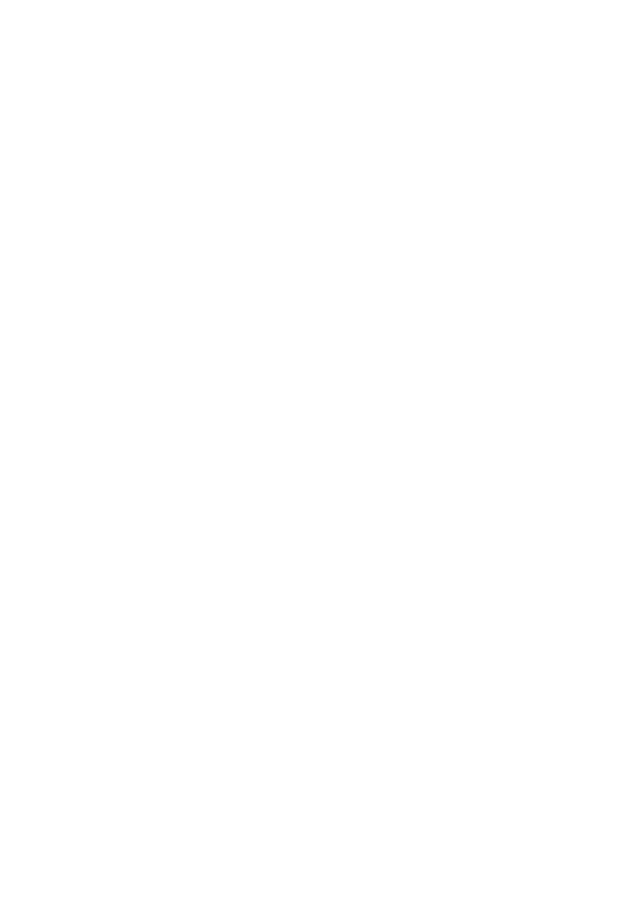
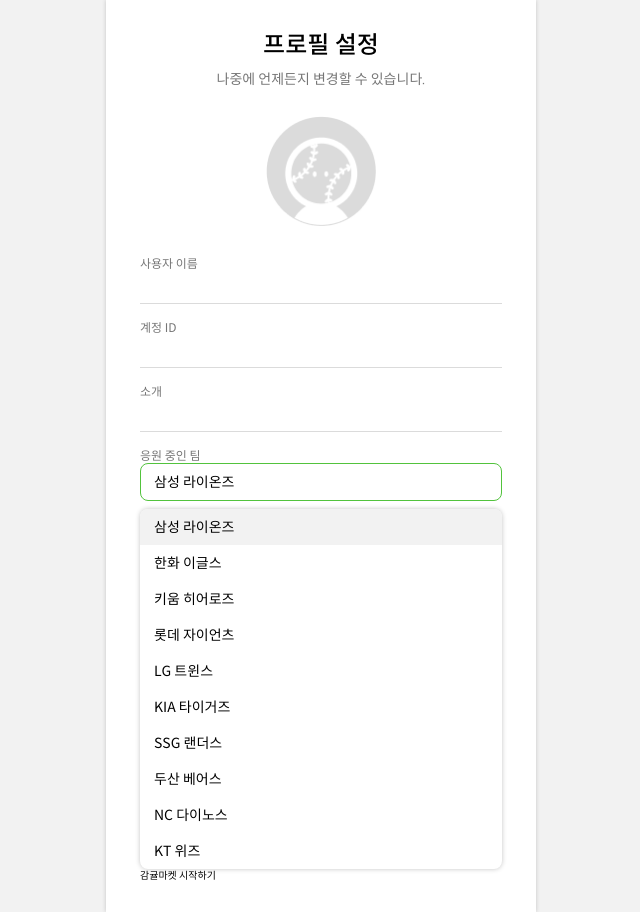
Before and after one commit to FRONTENDSCHOOL5/final-08-Off-field-baseball, a React (Create React App) app: page /joinprofile in a window 1280 px wide. Shown: the whole page, without its empty margins (319-959 px from the left). Before the commit the page ends 800 px from the top, so only its background shows below. Built offline with nearby package versions, Linux system fonts and the light colour scheme.

Commit message:
feat: Form, MainLayout 컴포넌트 완성/ Select 컴포넌트, Login,JoinProfile 페이지 작업중

```diff
--- a/src/App.js
+++ b/src/App.js
@@ -1,9 +1,11 @@
 import GlobalStyle from './styles/GlobalStyle';
+import Router from './routes/Router';
 
 function App() {
   return (
     <>
       <GlobalStyle />
+      <Router />
     </>
   );
 }
--- /dev/null
+++ b/src/components/common/form/Form.jsx
@@ -0,0 +1,35 @@
+import React from "react";
+import styled from "styled-components";
+
+const StyledForm = styled.form`
+  label {
+    display: block;
+    font-size: 1.2rem;
+    line-height: 1.5rem;
+    color: var(--gray-400);
+  }
+  label:not(:first-child) {
+    margin-top: 16px;
+  }
+  input {
+    width: 100%;
+    font-size: 1.4rem,;
+    line-height: 1.4rem;
+    border: 1px solid #DBDBDB;
+    border-width: 0 0 1px 0;
+    padding: 10px 0 8px 0;
+  }
+  input:focus {
+    outline: none;
+    border-color: ${(props) => (props.team ? 'var(--main-color-'+props.team+')':'var(--primary-color)')};
+  }
+`;
+
+export default function Form({team, children, handleForm}) {
+  console.log(handleForm)
+  return (
+    <StyledForm team={team} onSummit={handleForm || null}>
+      {children}
+    </StyledForm>
+  );
+}
--- /dev/null
+++ b/src/components/common/select/Select.jsx
@@ -0,0 +1,40 @@
+import styled from "styled-components";
+
+const StyledSelect = styled.div`
+  .btn-select{
+    width: 100%;
+    border-radius: 8px;
+    padding: 9px 14px 9px 13px;
+    text-align: left;
+    font-size: 1.4rem;
+    border: 1px solid var(--primary-color);
+  }
+  ul {
+    margin-top: 8px;
+    box-shadow: 0px 0px 5px var(--gray-300);
+    font-size: 1.4rem;
+    border-radius: 8px;
+    padding: 0;
+    overflow: hidden;
+  }
+  ul button {
+    padding: 9px 14px;
+    width: 100%;
+    text-align: left;
+  }
+  /* 현재 선택된 옵션 */
+  .selected-option {
+    background: var(--gray-100);
+  }
+`
+
+function Select({children, id}) {
+  return (
+    // label 태그 for과 연결할 id입니다
+    <StyledSelect id={id} class="custom-select">
+      {children}
+    </StyledSelect>
+  );
+}
+
+export default Select;
--- /dev/null
+++ b/src/components/layout/MainLayout.jsx
@@ -0,0 +1,12 @@
+import React from "react";
+import styled from "styled-components";
+
+const MainLayout = styled.main`
+  width: min(100%, 430px);
+  flex-grow: 1;
+  box-shadow: 0px 0px 4px var(--gray-300); /* 임시 */
+  background: white;
+  margin: auto;
+`;
+
+export default MainLayout;
--- /dev/null
+++ b/src/pages/join/JoinProfile.jsx
@@ -0,0 +1,68 @@
+import MainLayout from '../../components/layout/MainLayout';
+import {BASIC_PROFILE_LG} from '../../styles/CommonIcons'
+import Form from '../../components/common/form/Form';
+import styled from "styled-components";
+import StyledSelect from "../../components/common/select/Select";
+
+const StyledJoinProfile = styled(MainLayout)`
+  padding: 30px 34px;
+
+  h1, p {
+    text-align: center;
+  }
+  h1 {
+    margin-bottom: 12px;
+    font-size: 2.4rem;
+    font-weight: 500;
+    line-height: 3rem;
+  }
+  p {
+    margin-bottom: 30px;
+    font-size: 1.4rem;
+    color: var(--gray-400);
+  }
+`
+const StyledImg = styled.img`
+  width: 110px;
+  aspect-ratio: 1/1;
+  margin: 0 auto 30px;
+`
+function JoinProfile({team}) {
+  const handelForm = () => {
+
+  }
+  return (
+    <StyledJoinProfile>
+      <h1>프로필 설정</h1>
+      <p>나중에 언제든지 변경할 수 있습니다.</p>
+      <StyledImg src={BASIC_PROFILE_LG} alt="" />
+      <Form team={team} handelForm={handelForm}>
+        <label htmlFor="email-inp">사용자 이름</label>
+        <input id="email-inp" type="text"/>
+        <label htmlFor="password-inp">계정 ID</label>
+        <input id="password-inp" type="text"/>
+        <label htmlFor="introduce-inp">소개</label>
+        <input id="introduce-inp" type="text"/>
+        <label htmlFor="myTeam">응원 중인 팀</label>
+        <StyledSelect id='myTeam'>
+          <button class="btn-select">삼성 라이온즈</button>
+          <ul>
+            <li><button class="selected-option" type="button">삼성 라이온즈</button></li>
+            <li><button type="button">한화 이글스</button></li>
+            <li><button type="button">키움 히어로즈</button></li>
+            <li><button type="button">롯데 자이언츠</button></li>
+            <li><button type="button">LG 트윈스</button></li>
+            <li><button type="button">KIA 타이거즈</button></li>
+            <li><button type="button">SSG 랜더스</button></li>
+            <li><button type="button">두산 베어스</button></li>
+            <li><button type="button">NC 다이노스</button></li>
+            <li><button type="button">KT 위즈</button></li>
+          </ul>
+        </StyledSelect>
+        <button type="submit">감귤마켓 시작하기</button>
+      </Form>
+    </StyledJoinProfile>
+  );
+}
+
+export default JoinProfile;
--- /dev/null
+++ b/src/pages/login/Login.jsx
@@ -0,0 +1,42 @@
+import { useState } from 'react';
+import { Link } from "react-router-dom";
+import Form from '../../components/common/form/Form';
+import MainLayout from '../../components/layout/MainLayout';
+import styled from "styled-components";
+
+// MainLayout 확장
+const StyledLogin = styled(MainLayout)`
+  padding: 30px 34px;
+
+  h1 {
+    margin-bottom: 40px;
+    font-weight: 500;
+    font-size: 2.4rem;
+    line-height: 3rem;
+    text-align: center;
+  }
+  a {
+  display: block;
+  text-align: center;
+  font-size: 1.2rem;
+  color: var(--gray-400);
+  }
+`
+
+function Login({team}) {
+  return (
+    <StyledLogin>
+      <h1>로그인</h1>
+      <Form team={team}>
+        <label htmlFor="email-inp">이메일</label>
+        <input id="email-inp" type="text"/>
+        <label htmlFor="password-inp">비밀번호</label>
+        <input id="password-inp" type="text"/>
+        <button type="submit">로그인</button>
+        <Link to="/login">이메일로 회원가입</Link>
+      </Form>
+    </StyledLogin>
+  );
+}
+
+export default Login;
--- /dev/null
+++ b/src/routes/Router.jsx
@@ -0,0 +1,14 @@
+import { BrowserRouter, Routes, Route } from "react-router-dom";
+import Login from "../pages/login/Login";
+import JoinProfile from "../pages/join/JoinProfile";
+
+export default function Router() {
+  return (
+    <BrowserRouter>
+      <Routes>
+        <Route path="/login" element={<Login />}/>
+        <Route path="/joinprofile" element={<JoinProfile />}/>
+      </Routes>
+    </BrowserRouter>
+  )
+}
--- a/src/styles/CommonIcons.jsx
+++ b/src/styles/CommonIcons.jsx
@@ -29,7 +29,7 @@
 
 export {
   ARROW_LEFT,
-  CLOSE,
+  X,
   HOME,
   HEART,
   EDIT,
--- a/src/styles/GlobalStyle.jsx
+++ b/src/styles/GlobalStyle.jsx
@@ -4,7 +4,6 @@
 import './fonts.css';
 
 const GlobalStyle = createGlobalStyle`
-
   ${reset}
 
   * {
@@ -14,7 +13,14 @@
   body {
     color: inherit;
     font-family: 'Spoqa Han Sans Neo', sans-serif;
-    /* background-color */
+  }
+
+  #root {
+    /* main이 100vh에서 남는 값을 갖기 위해 flex 사용 */
+    display: flex;
+    flex-direction: column;
+    min-height: 100vh;
+    background: var(--gray-100);
   }
 
   a {
```
Also changed, not shown: src/components/README.md (deleted), src/components/common/README.md (deleted), src/pages/README.md (deleted).
